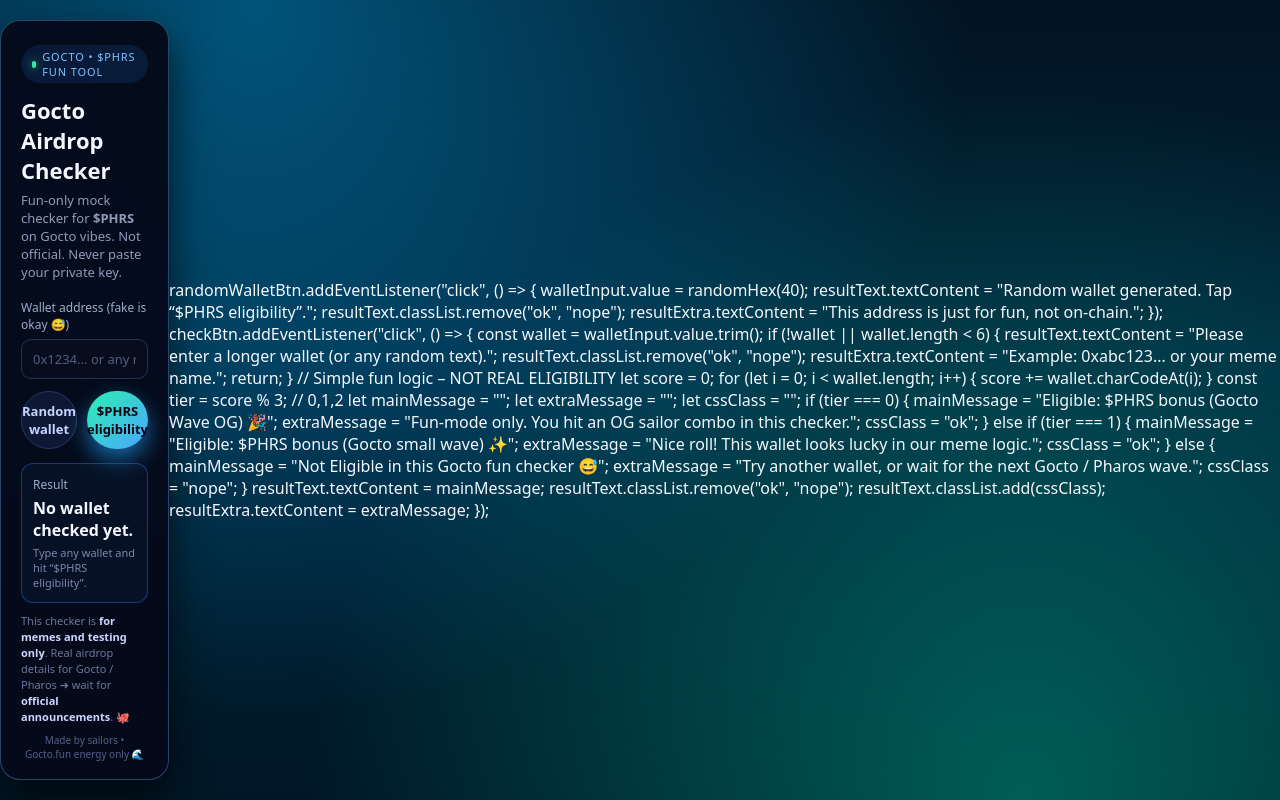
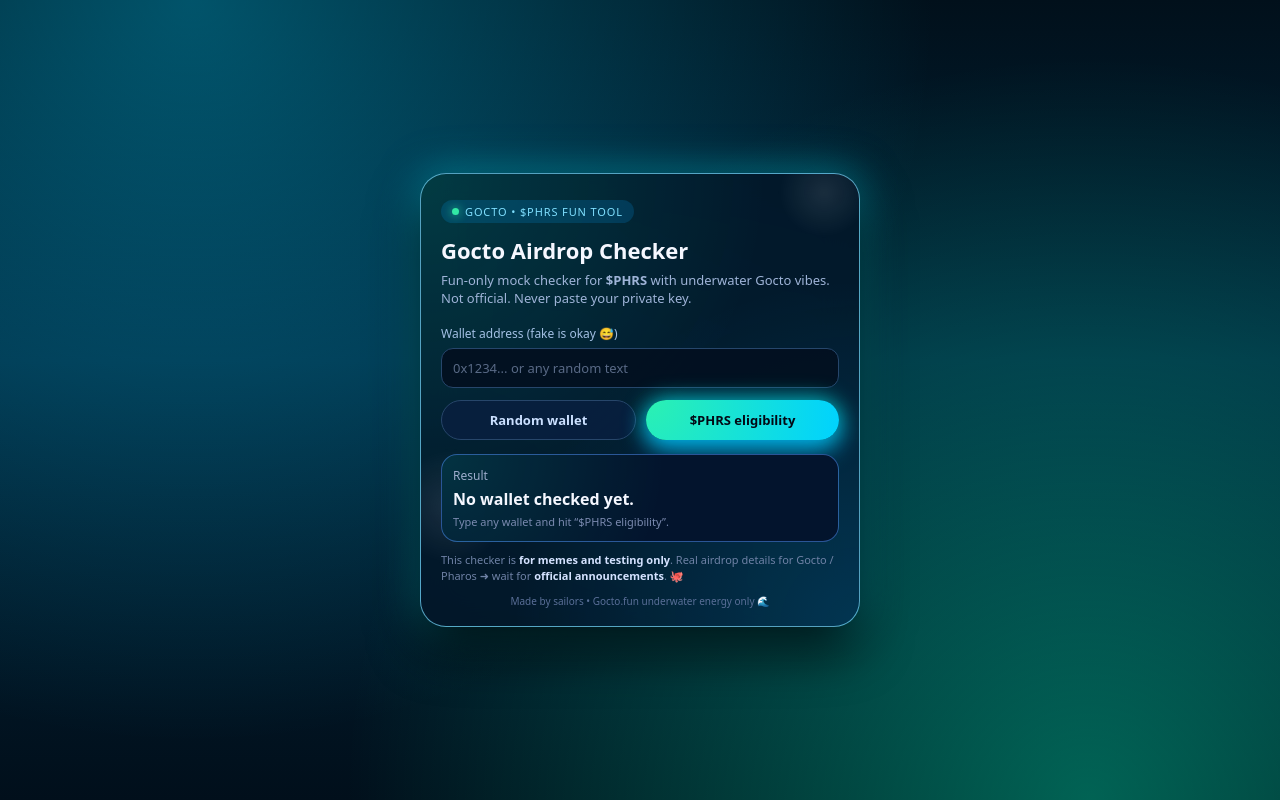
Before and after one commit to siraung20-ux/PharosAirdropChecker, a plain HTML site: page index.html in a window 1280 px wide. Drawn offline with Linux system fonts and the light colour scheme.

Commit message:
Update index.html

```diff
--- a/index.html
+++ b/index.html
@@ -9,7 +9,8 @@
       box-sizing: border-box;
       margin: 0;
       padding: 0;
-      font-family: system-ui, -apple-system, BlinkMacSystemFont, "Segoe UI", sans-serif;
+      font-family: system-ui, -apple-system, BlinkMacSystemFont, "Segoe UI",
+        sans-serif;
     }
 
     body {
@@ -18,20 +19,68 @@
       align-items: center;
       justify-content: center;
       background:
-        radial-gradient(circle at 20% 0%, rgba(0, 180, 255, 0.4), transparent 55%),
-        radial-gradient(circle at 80% 100%, rgba(0, 255, 200, 0.3), transparent 55%),
-        linear-gradient(180deg, #021321 0%, #01253b 45%, #001726 100%);
+        radial-gradient(circle at 15% 0%, rgba(0, 210, 255, 0.35), transparent 55%),
+        radial-gradient(circle at 85% 100%, rgba(0, 255, 190, 0.35), transparent 55%),
+        linear-gradient(180deg, #01101b 0%, #02263c 45%, #010f1b 100%);
       color: #f5f7ff;
+      padding: 16px;
     }
 
     .card {
       width: 100%;
       max-width: 440px;
-      background: rgba(5, 10, 26, 0.96);
-      border-radius: 20px;
+      background: radial-gradient(circle at 0% 0%, rgba(0, 255, 200, 0.14), transparent 55%),
+        radial-gradient(circle at 100% 100%, rgba(0, 170, 255, 0.18), transparent 55%),
+        rgba(3, 22, 40, 0.86);
+      border-radius: 26px;
       padding: 24px 20px 18px;
-      box-shadow: 0 18px 40px rgba(0, 0, 0, 0.7);
-      border: 1px solid rgba(97, 178, 255, 0.35);
+      box-shadow:
+        0 22px 50px rgba(0, 0, 0, 0.85),
+        0 0 40px rgba(0, 230, 255, 0.5);
+      border: 1px solid rgba(120, 220, 255, 0.7);
+      backdrop-filter: blur(18px);
+      position: relative;
+      overflow: hidden;
+    }
+
+    /* soft “bubble” highlights */
+    .card::before,
+    .card::after {
+      content: "";
+      position: absolute;
+      border-radius: 999px;
+      background: radial-gradient(circle, rgba(255, 255, 255, 0.2), transparent 60%);
+      opacity: 0.5;
+      filter: blur(2px);
+      pointer-events: none;
+      animation: float 18s linear infinite;
+    }
+
+    .card::before {
+      width: 140px;
+      height: 140px;
+      top: 60%;
+      left: -40px;
+    }
+
+    .card::after {
+      width: 110px;
+      height: 110px;
+      top: -30px;
+      right: -20px;
+      animation-duration: 24s;
+    }
+
+    @keyframes float {
+      0% {
+        transform: translateY(0px);
+      }
+      50% {
+        transform: translateY(-16px);
+      }
+      100% {
+        transform: translateY(0px);
+      }
     }
 
     .badge {
@@ -40,12 +89,14 @@
       gap: 6px;
       padding: 4px 11px;
       border-radius: 999px;
-      background: rgba(35, 134, 255, 0.12);
+      background: rgba(10, 160, 250, 0.18);
       font-size: 11px;
       text-transform: uppercase;
       letter-spacing: 0.08em;
-      color: #7ec3ff;
+      color: #7fe0ff;
       margin-bottom: 12px;
+      position: relative;
+      z-index: 1;
     }
 
     .badge-dot {
@@ -59,39 +110,49 @@
     h1 {
       font-size: 22px;
       margin-bottom: 6px;
+      position: relative;
+      z-index: 1;
     }
 
     .subtitle {
       font-size: 13px;
-      color: #8f9bb8;
+      color: #9fb4d8;
       margin-bottom: 18px;
+      position: relative;
+      z-index: 1;
     }
 
     label {
       font-size: 12px;
-      color: #9daccc;
+      color: #a3c0e4;
       display: block;
       margin-bottom: 6px;
+      position: relative;
+      z-index: 1;
     }
 
     input {
       width: 100%;
       padding: 10px 11px;
-      border-radius: 10px;
-      border: 1px solid #233355;
-      background: rgba(8, 13, 30, 0.95);
+      border-radius: 12px;
+      border: 1px solid #26466b;
+      background: rgba(3, 17, 34, 0.96);
       color: #f5f7ff;
       font-size: 13px;
       outline: none;
+      position: relative;
+      z-index: 1;
     }
 
     input::placeholder {
-      color: #555f7a;
+      color: #596a86;
     }
 
     input:focus {
-      border-color: #3f8cff;
-      box-shadow: 0 0 0 1px rgba(63, 140, 255, 0.5);
+      border-color: #40b8ff;
+      box-shadow:
+        0 0 0 1px rgba(64, 184, 255, 0.5),
+        0 0 18px rgba(0, 220, 255, 0.55);
     }
 
     .btn-row {
@@ -99,6 +160,8 @@
       gap: 10px;
       margin-top: 12px;
       margin-bottom: 14px;
+      position: relative;
+      z-index: 1;
     }
 
     button {
@@ -109,43 +172,51 @@
       font-size: 13px;
       font-weight: 600;
       cursor: pointer;
-      transition: transform 0.08s ease, box-shadow 0.08s ease, background 0.08s;
+      transition: transform 0.08s ease, box-shadow 0.08s ease, background 0.08s,
+        opacity 0.08s;
     }
 
     .btn-secondary {
-      background: rgba(15, 26, 55, 0.96);
-      color: #c6d4ff;
-      border: 1px solid #283864;
+      background: rgba(8, 32, 63, 0.96);
+      color: #cbe0ff;
+      border: 1px solid #27466a;
     }
 
     .btn-secondary:hover {
-      background: rgba(25, 38, 74, 0.98);
+      background: rgba(14, 46, 86, 0.98);
       transform: translateY(-1px);
-      box-shadow: 0 8px 16px rgba(0, 0, 0, 0.35);
+      box-shadow: 0 8px 18px rgba(0, 0, 0, 0.4);
     }
 
     .btn-primary {
-      background: linear-gradient(135deg, #2cf1b1, #49a5ff);
-      color: #020511;
-      box-shadow: 0 10px 22px rgba(35, 167, 255, 0.6);
+      background: radial-gradient(circle at 0% 0%, #2cf1b1, #00d2ff);
+      color: #030915;
+      box-shadow:
+        0 10px 24px rgba(0, 180, 255, 0.75),
+        0 0 22px rgba(0, 255, 230, 0.7);
     }
 
     .btn-primary:hover {
       transform: translateY(-1px);
-      box-shadow: 0 12px 26px rgba(35, 167, 255, 0.8);
+      box-shadow:
+        0 12px 28px rgba(0, 180, 255, 0.9),
+        0 0 26px rgba(0, 255, 230, 0.9);
     }
 
     .result-box {
       padding: 12px 11px;
-      border-radius: 12px;
-      background: rgba(8, 18, 38, 0.98);
-      border: 1px solid rgba(64, 110, 255, 0.4);
+      border-radius: 16px;
+      background: radial-gradient(circle at 0% 0%, rgba(0, 255, 210, 0.13), transparent 55%),
+        rgba(4, 21, 45, 0.98);
+      border: 1px solid rgba(82, 150, 255, 0.5);
       margin-bottom: 10px;
       min-height: 56px;
       display: flex;
       flex-direction: column;
       justify-content: center;
       gap: 4px;
+      position: relative;
+      z-index: 1;
     }
 
     .result-title {
@@ -159,34 +230,40 @@
     }
 
     .result-value.ok {
-      color: #2cf1b1;
+      color: #3af0c2;
+      text-shadow: 0 0 10px rgba(58, 240, 194, 0.7);
     }
 
     .result-value.nope {
-      color: #ff6474;
+      color: #ff7384;
     }
 
     .result-extra {
       font-size: 11px;
-      color: #7a87aa;
+      color: #7b8ab0;
     }
 
     .hint {
       font-size: 11px;
-      color: #6c789b;
+      color: #6f82a6;
       line-height: 1.45;
+      margin-top: 6px;
+      position: relative;
+      z-index: 1;
     }
 
     .hint strong {
-      color: #cdd7ff;
+      color: #d4e2ff;
       font-weight: 600;
     }
 
     .brand {
       font-size: 10px;
       text-align: center;
-      margin-top: 8px;
-      color: #546086;
+      margin-top: 10px;
+      color: #5a6f98;
+      position: relative;
+      z-index: 1;
     }
   </style>
 </head>
@@ -199,7 +276,7 @@
 
     <h1>Gocto Airdrop Checker</h1>
     <p class="subtitle">
-      Fun-only mock checker for <strong>$PHRS</strong> on Gocto vibes.
+      Fun-only mock checker for <strong>$PHRS</strong> with underwater Gocto vibes.
       Not official. Never paste your private key.
     </p>
 
@@ -231,7 +308,7 @@
     </p>
 
     <div class="brand">
-      Made by sailors • Gocto.fun energy only 🌊
+      Made by sailors • Gocto.fun underwater energy only 🌊
     </div>
   </div>
 
@@ -253,18 +330,22 @@
 
     randomWalletBtn.addEventListener("click", () => {
       walletInput.value = randomHex(40);
-    resultText.textContent = 'Random wallet generated. Tap "$PHRS eligibility".';
+      resultText.textContent =
+        'Random wallet generated. Tap "$PHRS eligibility".';
       resultText.classList.remove("ok", "nope");
-    resultExtra.textContent = "This address is just for fun, not on-chain.";
+      resultExtra.textContent =
+        "This address is just for fun, not on-chain.";
     });
 
     checkBtn.addEventListener("click", () => {
       const wallet = walletInput.value.trim();
 
       if (!wallet || wallet.length < 6) {
-      resultText.textContent = "Please enter a longer wallet (or any random text).";
+        resultText.textContent =
+          "Please enter a longer wallet (or any random text).";
         resultText.classList.remove("ok", "nope");
-      resultExtra.textContent = "Example: 0xabc123... or your meme name.";
+        resultExtra.textContent =
+          "Example: 0xabc123... or your meme name.";
         return;
       }
 
@@ -299,55 +380,5 @@
       resultExtra.textContent = extraMessage;
     });
   </script>
-
-    randomWalletBtn.addEventListener("click", () => {
-      walletInput.value = randomHex(40);
-      resultText.textContent = "Random wallet generated. Tap “$PHRS eligibility”.";
-      resultText.classList.remove("ok", "nope");
-      resultExtra.textContent = "This address is just for fun, not on-chain.";
-    });
-
-    checkBtn.addEventListener("click", () => {
-      const wallet = walletInput.value.trim();
-
-      if (!wallet || wallet.length < 6) {
-        resultText.textContent = "Please enter a longer wallet (or any random text).";
-        resultText.classList.remove("ok", "nope");
-        resultExtra.textContent = "Example: 0xabc123... or your meme name.";
-        return;
-      }
-
-      // Simple fun logic – NOT REAL ELIGIBILITY
-      let score = 0;
-      for (let i = 0; i < wallet.length; i++) {
-        score += wallet.charCodeAt(i);
-      }
-
-      const tier = score % 3; // 0,1,2
-
-      let mainMessage = "";
-      let extraMessage = "";
-      let cssClass = "";
-
-      if (tier === 0) {
-        mainMessage = "Eligible: $PHRS bonus (Gocto Wave OG) 🎉";
-        extraMessage = "Fun-mode only. You hit an OG sailor combo in this checker.";
-        cssClass = "ok";
-      } else if (tier === 1) {
-        mainMessage = "Eligible: $PHRS bonus (Gocto small wave) ✨";
-        extraMessage = "Nice roll! This wallet looks lucky in our meme logic.";
-        cssClass = "ok";
-      } else {
-        mainMessage = "Not Eligible in this Gocto fun checker 😅";
-        extraMessage = "Try another wallet, or wait for the next Gocto / Pharos wave.";
-        cssClass = "nope";
-      }
-
-      resultText.textContent = mainMessage;
-      resultText.classList.remove("ok", "nope");
-      resultText.classList.add(cssClass);
-      resultExtra.textContent = extraMessage;
-    });
-  </script>
 </body>
   </html>
```
Lines whose indentation alone changed are shown as unchanged.
